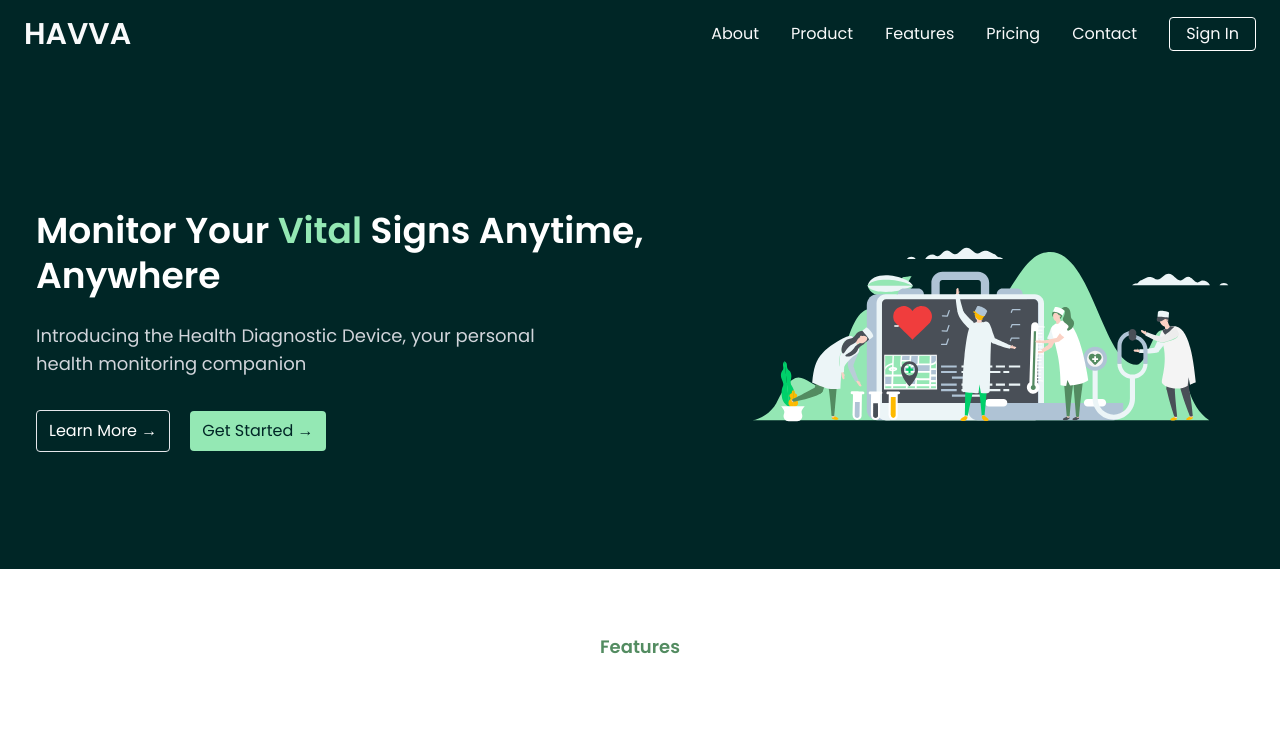
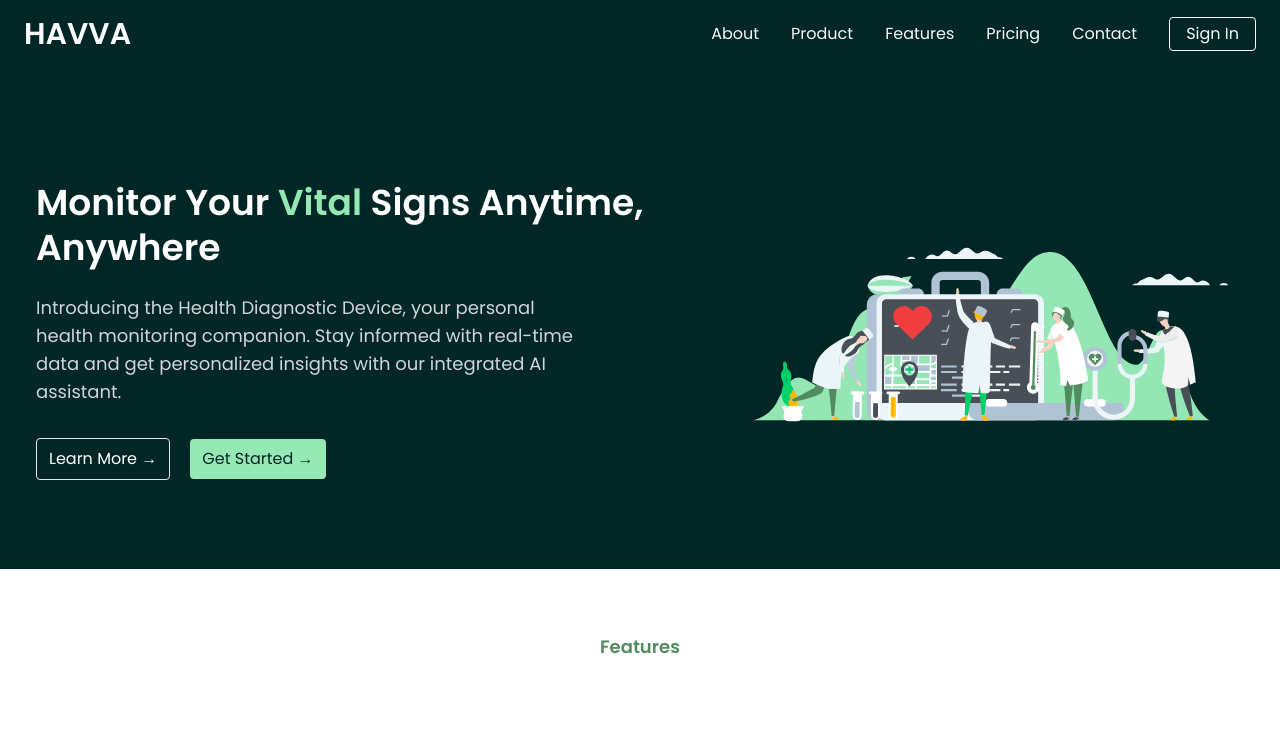
Before and after one commit to Bumblebig/Health-Diagnostic-Platform, a React (Vite) app: page / in a window 1280 px wide. Shown: the top 739 px of the page. Built offline with nearby package versions, Linux system fonts and the light colour scheme; grey boxes are pictures that could not be loaded.

Commit message:
updated hero section writeup

```diff
--- a/src/pages/home/components/Hero.jsx
+++ b/src/pages/home/components/Hero.jsx
@@ -9,7 +9,7 @@ export default function Hero() {
 
                 <div className="px-4 pt-7 xl:pl-9">
                     <h1 className="text-3xl font-semibold max-w-lg lg:text-4xl lg:max-w-2xl lg:leading-tight">Monitor Your <span className="text-alt">Vital</span> Signs Anytime, Anywhere</h1>
-                    <p className="mt-5 max-w-sm leading-7 pr-6 text-gray-300 lg:mt-6 lg:text-lg lg:max-w-xl">Introducing the Health Diagnostic Device, your personal health monitoring companion</p>
+                    <p className="mt-5 max-w-md leading-7 pr-6 text-gray-300 md:max-w-lg lg:mt-6 lg:text-lg lg:max-w-xl">Introducing the Health Diagnostic Device, your personal health monitoring companion. Stay informed with real-time data and get personalized insights with our integrated AI assistant.</p>
 
                     <div className="mt-6 flex items-center gap-4 lg:mt-8 lg:gap-5">
                         <Link to="/about-us" className="text-sm border rounded inline-block px-3 py-2 hover:border-transparent hover:bg-white hover:text-primary transition-all lg:text-base">Learn More &rarr;</Link>
```
